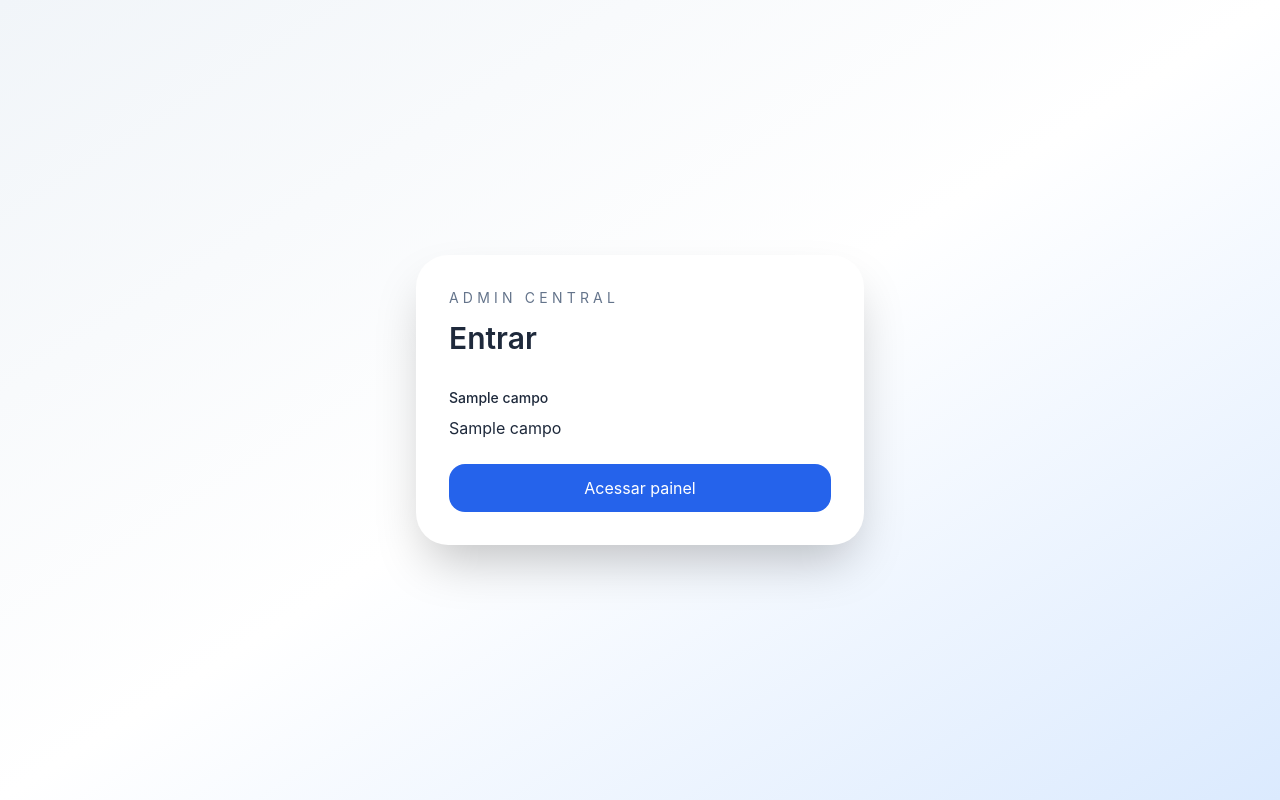
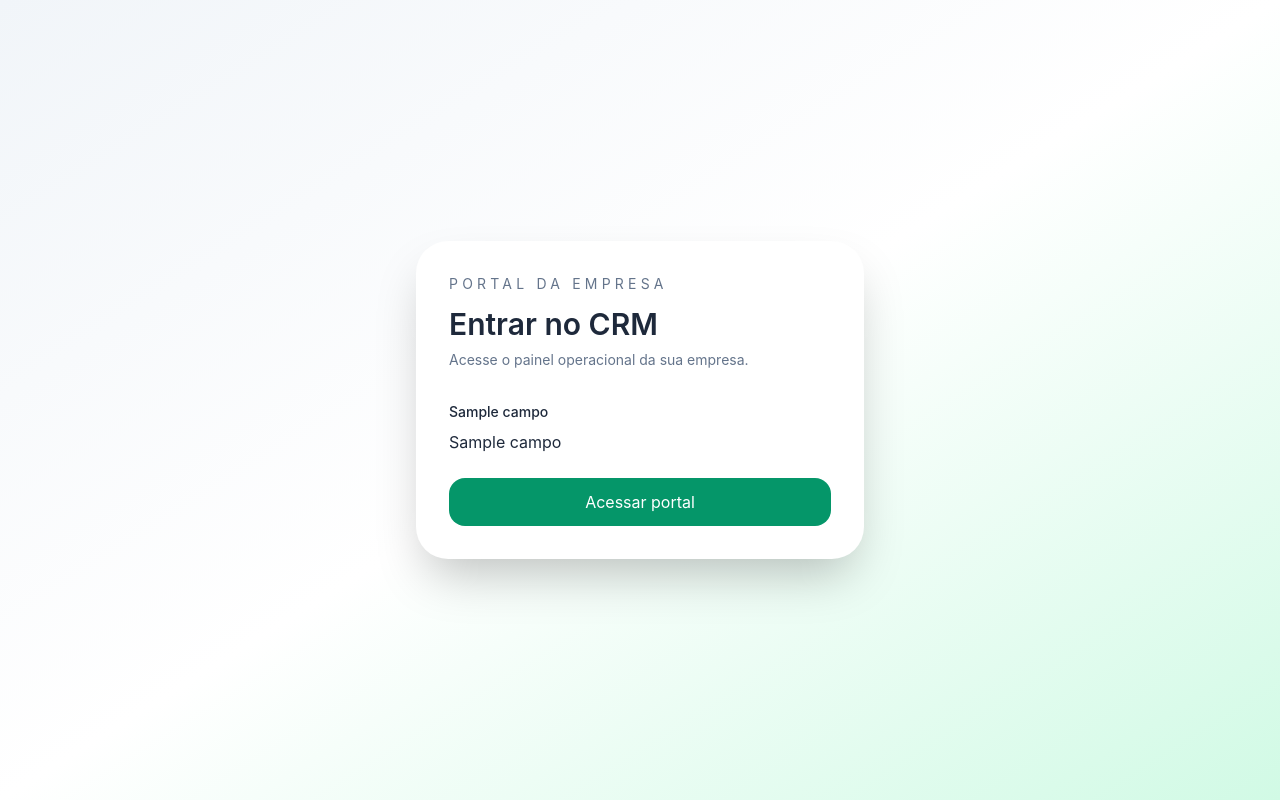
Before and after one commit to Jeff1984Sor/mayacorp_crm_django, a Django app: template templates/crm/login.html in a window 1280 px wide. Run offline with Django 5.2, Linux system fonts and the light colour scheme; the template is opened without the code that fills it: most values are stand-ins (such as "Sample title", 1, 10 or a date in 2020); some libraries are stand-ins or nearby versions.

Commit message:
Ajusta login do portal da empresa

```diff
--- a/templates/crm/login.html
+++ b/templates/crm/login.html
@@ -1 +1,22 @@
-{% extends "core/login.html" %}
+{% extends "base.html" %}
+{% block titulo %}Login Empresa{% endblock %}
+{% block conteudo %}
+<div class="min-h-screen flex items-center justify-center p-6 bg-gradient-to-br from-slate-100 via-white to-emerald-100">
+    <form method="post" class="w-full max-w-md rounded-[2rem] bg-white p-8 shadow-2xl border border-white/70">
+        {% csrf_token %}
+        <p class="text-sm uppercase tracking-[0.3em] text-slate-500">Portal da Empresa</p>
+        <h1 class="mt-3 text-3xl font-semibold">Entrar no CRM</h1>
+        <p class="mt-2 text-sm text-slate-500">Acesse o painel operacional da sua empresa.</p>
+        <div class="mt-8 space-y-4">
+            {% for campo in formulario %}
+            <div>
+                <label class="mb-2 block text-sm font-medium">{{ campo.label }}</label>
+                {{ campo }}
+                {% if campo.errors %}<p class="text-sm text-red-600">{{ campo.errors|join:", " }}</p>{% endif %}
+            </div>
+            {% endfor %}
+        </div>
+        <button class="mt-6 w-full rounded-2xl bg-emerald-600 px-5 py-3 text-white">Acessar portal</button>
+    </form>
+</div>
+{% endblock %}
```
